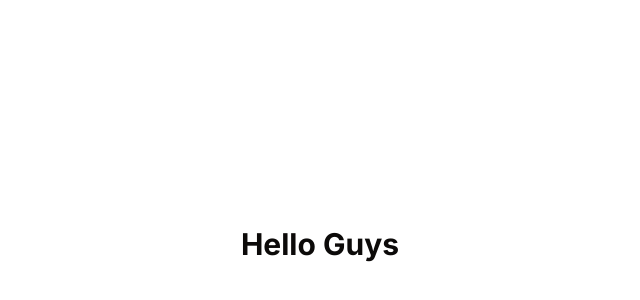
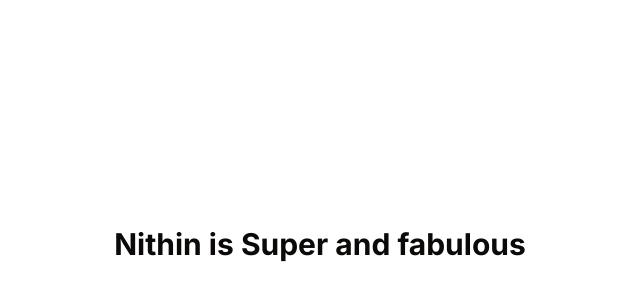
Before and after one commit to NithinVellodan/Discord-link, a Next.js app: page /main in a window 1280 px wide. Shown: the part 152-452 px from the top of the page, without its empty margins (320-960 px from the left). Built offline with nearby package versions, Linux system fonts and the light colour scheme.

Commit message:
comit changes

```diff
--- a/app/main/page.tsx
+++ b/app/main/page.tsx
@@ -1,7 +1,9 @@
 export default function Main() {
   return (
     <div className="py-3 px-3 flex items-center flex-col h-full justify-center">
-      <h1 className="text-3xl text-red-500-500 font-bold mb-2">Hello Guys</h1>
+      <h1 className="text-3xl text-red-500-500 font-bold mb-2">
+        Nithin is Super and fabulous
+      </h1>
     </div>
   );
 }
```
